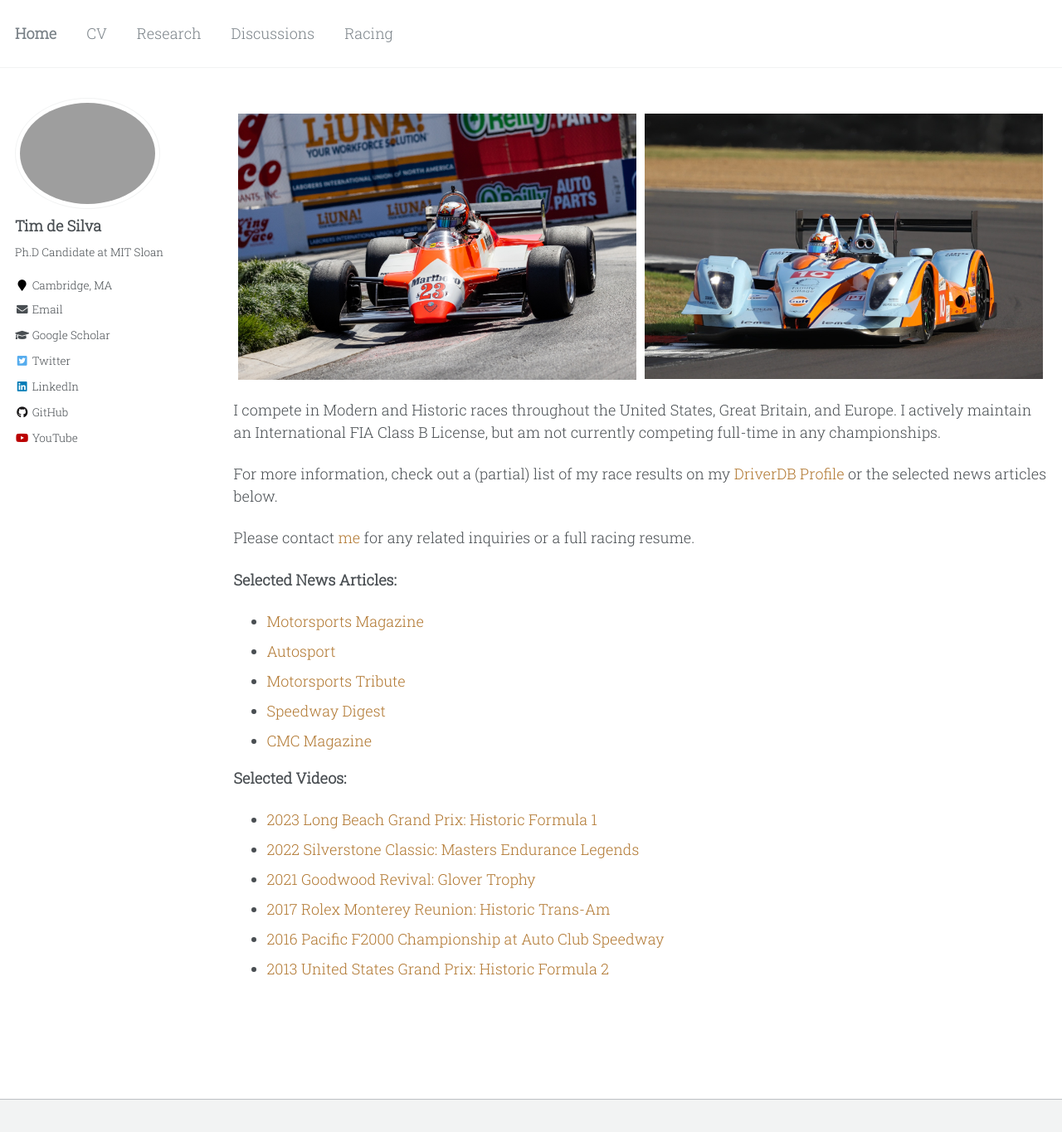
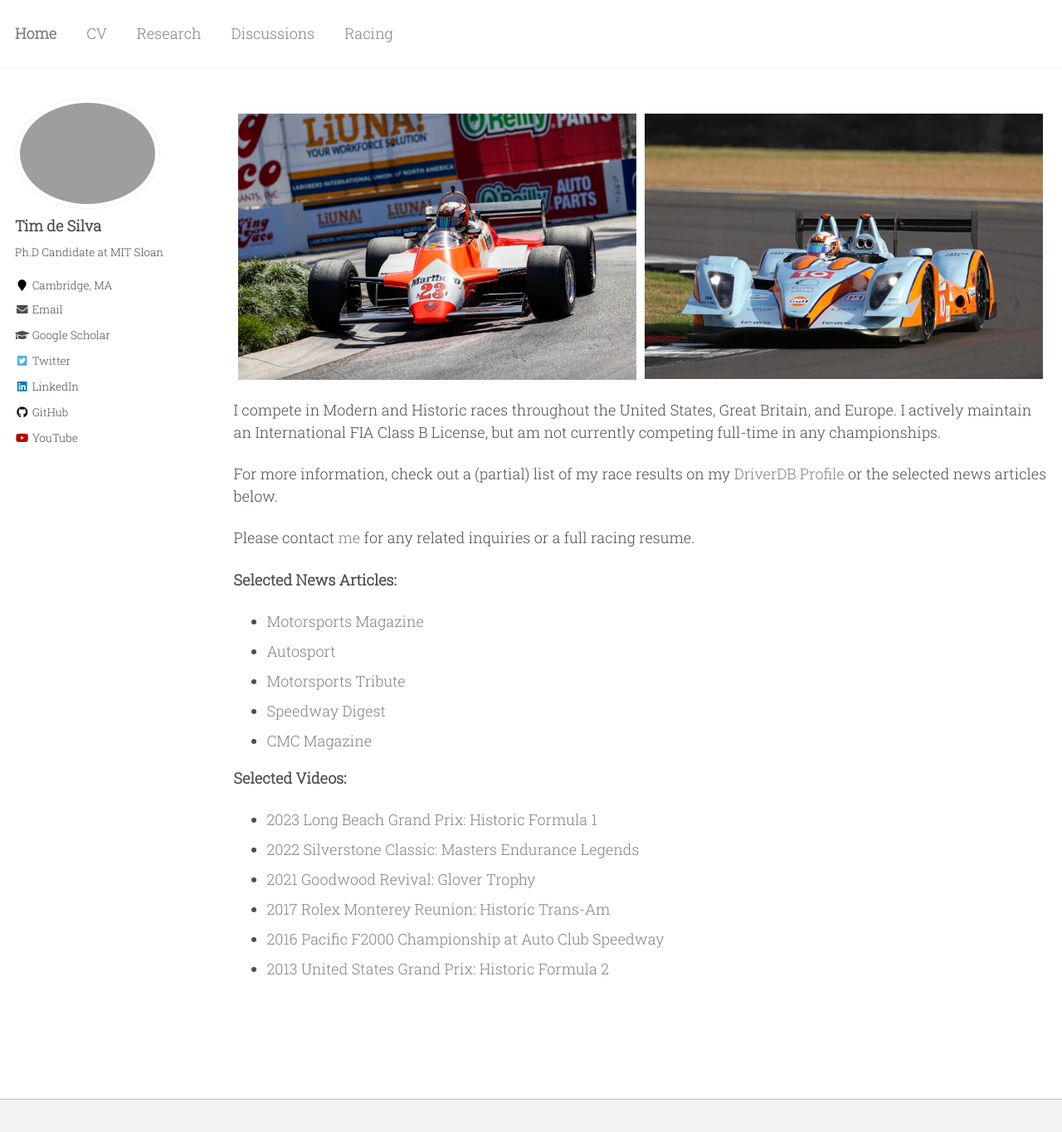
Before and after one commit to timhdesilva/timhdesilva.github.io, a Jekyll site: the page built from _pages/racing.html, in a window 1280 px wide and 1398 px high. Shown: the top 1365 px of the window at 83% size. Built offline with Jekyll 4.4.1, drawn with Linux system fonts in a browser that asks for light colours.

Commit message:
update racing and discussions

```diff
--- a/_pages/racing.html
+++ b/_pages/racing.html
@@ -32,28 +32,28 @@ author_profile: true
 </p>
 
 <p>
-    For more information, check out a (partial) list of my race results on my <a style="text-decoration:none; color:rgb(177, 119, 48)" href="https://www.google.com/url?q=https%3A%2F%2Fwww.driverdb.com%2Fdrivers%2Ftim-de-silva%2F&sa=D&sntz=1&usg=AOvVaw38CZOn5yNXONcnxjx-Re0W">DriverDB Profile</a> or the selected news articles below.
+    For more information, check out a (partial) list of my race results on my <a style="text-decoration:none; color:gray" href="https://www.google.com/url?q=https%3A%2F%2Fwww.driverdb.com%2Fdrivers%2Ftim-de-silva%2F&sa=D&sntz=1&usg=AOvVaw38CZOn5yNXONcnxjx-Re0W">DriverDB Profile</a> or the selected news articles below.
 </p>
 
 <p>
-    Please contact <a style="text-decoration:none; color:rgb(177, 119, 48)" href="mailto:timhdesilva@gmail.com">me</a> for any related inquiries or a full racing resume.
+    Please contact <a style="text-decoration:none; color:gray" href="mailto:timhdesilva@gmail.com">me</a> for any related inquiries or a full racing resume.
 </p>
 
 <p><strong>Selected News Articles:</strong></p>
 <ul>
-  <li><a style="text-decoration:none; color:rgb(177, 119, 48)" href="https://www.motorsportmagazine.com/articles/historic-racing/50-overtakes-at-silverstone-earns-tim-de-silva-driver-of-the-weekend-award-at-2022-classic">Motorsports Magazine</a></li>
-  <li><a style="text-decoration:none; color:rgb(177, 119, 48)" href="https://www.autosport.com/historics/news/10-key-elements-to-watch-at-the-silverstone-festival/10510541/">Autosport</a></li>
-  <li><a style="text-decoration:none; color:rgb(177, 119, 48)" href="https://motorsportstribune.com/mrti-wishlist-a-look-at-tim-de-silva/">Motorsports Tribute</a></li>
-  <li><a style="text-decoration:none; color:rgb(177, 119, 48)" href="https://speedwaydigest.com/index.php/news/racing-news32674-de-silva-clinches-pacific-f2000-to-earn-mrti-200k-scholarship-entry">Speedway Digest</a></li>
-  <li><a style="text-decoration:none; color:rgb(177, 119, 48)" href="https://www.cmc.edu/magazine/winter-2016/life-in-fast-lane">CMC Magazine</a></li>
+  <li><a style="text-decoration:none; color:gray" href="https://www.motorsportmagazine.com/articles/historic-racing/50-overtakes-at-silverstone-earns-tim-de-silva-driver-of-the-weekend-award-at-2022-classic">Motorsports Magazine</a></li>
+  <li><a style="text-decoration:none; color:gray" href="https://www.autosport.com/historics/news/10-key-elements-to-watch-at-the-silverstone-festival/10510541/">Autosport</a></li>
+  <li><a style="text-decoration:none; color:gray" href="https://motorsportstribune.com/mrti-wishlist-a-look-at-tim-de-silva/">Motorsports Tribute</a></li>
+  <li><a style="text-decoration:none; color:gray" href="https://speedwaydigest.com/index.php/news/racing-news32674-de-silva-clinches-pacific-f2000-to-earn-mrti-200k-scholarship-entry">Speedway Digest</a></li>
+  <li><a style="text-decoration:none; color:gray" href="https://www.cmc.edu/magazine/winter-2016/life-in-fast-lane">CMC Magazine</a></li>
 </ul>
 
 <p><strong>Selected Videos:</strong></p>
 <ul>
-  <li><a style="text-decoration:none; color:rgb(177, 119, 48)" href="https://www.youtube.com/watch?v=0tFj1ERvj44">2023 Long Beach Grand Prix: Historic Formula 1 </a></li>
-  <li><a style="text-decoration:none; color:rgb(177, 119, 48)" href="https://youtu.be/kelYmLaWUj8?t=2029">2022 Silverstone Classic: Masters Endurance Legends</a></li>
-  <li><a style="text-decoration:none; color:rgb(177, 119, 48)" href="https://www.youtube.com/watch?v=mSrUF0tg798">2021 Goodwood Revival: Glover Trophy</a></li>
-  <li><a style="text-decoration:none; color:rgb(177, 119, 48)" href="https://youtu.be/f142DsIFXgQ">2017 Rolex Monterey Reunion: Historic Trans-Am </a></li>
-  <li><a style="text-decoration:none; color:rgb(177, 119, 48)" href="https://youtu.be/duNqJSEooYM">2016 Pacific F2000 Championship at Auto Club Speedway</a></li>
-  <li><a style="text-decoration:none; color:rgb(177, 119, 48)" href="https://youtu.be/395D7talGxw">2013 United States Grand Prix: Historic Formula 2</a></li>
+  <li><a style="text-decoration:none; color:gray" href="https://www.youtube.com/watch?v=0tFj1ERvj44">2023 Long Beach Grand Prix: Historic Formula 1 </a></li>
+  <li><a style="text-decoration:none; color:gray" href="https://youtu.be/kelYmLaWUj8?t=2029">2022 Silverstone Classic: Masters Endurance Legends</a></li>
+  <li><a style="text-decoration:none; color:gray" href="https://www.youtube.com/watch?v=mSrUF0tg798">2021 Goodwood Revival: Glover Trophy</a></li>
+  <li><a style="text-decoration:none; color:gray" href="https://youtu.be/f142DsIFXgQ">2017 Rolex Monterey Reunion: Historic Trans-Am </a></li>
+  <li><a style="text-decoration:none; color:gray" href="https://youtu.be/duNqJSEooYM">2016 Pacific F2000 Championship at Auto Club Speedway</a></li>
+  <li><a style="text-decoration:none; color:gray" href="https://youtu.be/395D7talGxw">2013 United States Grand Prix: Historic Formula 2</a></li>
 </ul>
```
Also changed, not shown: _pages/discussions.html (+6 -3 lines).
